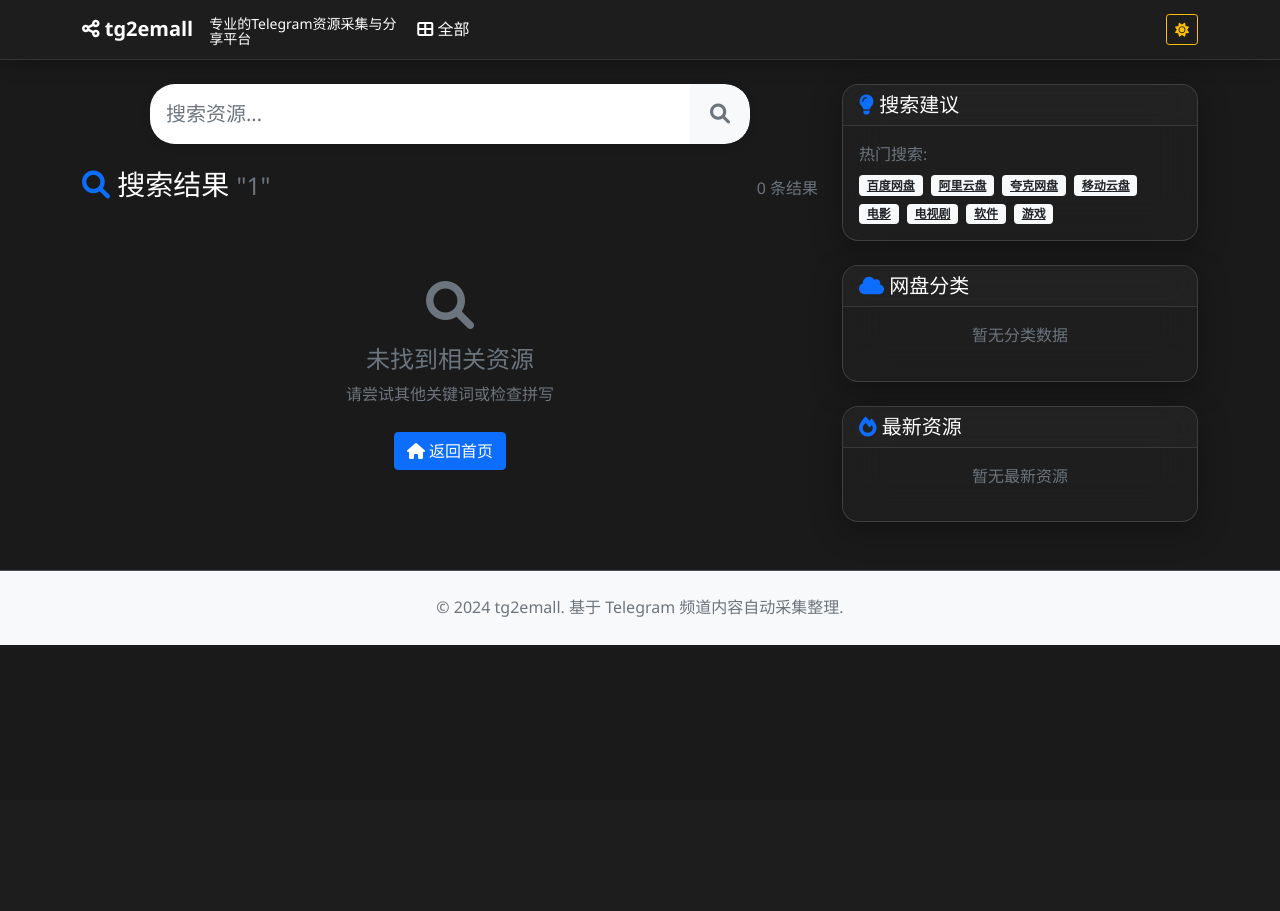
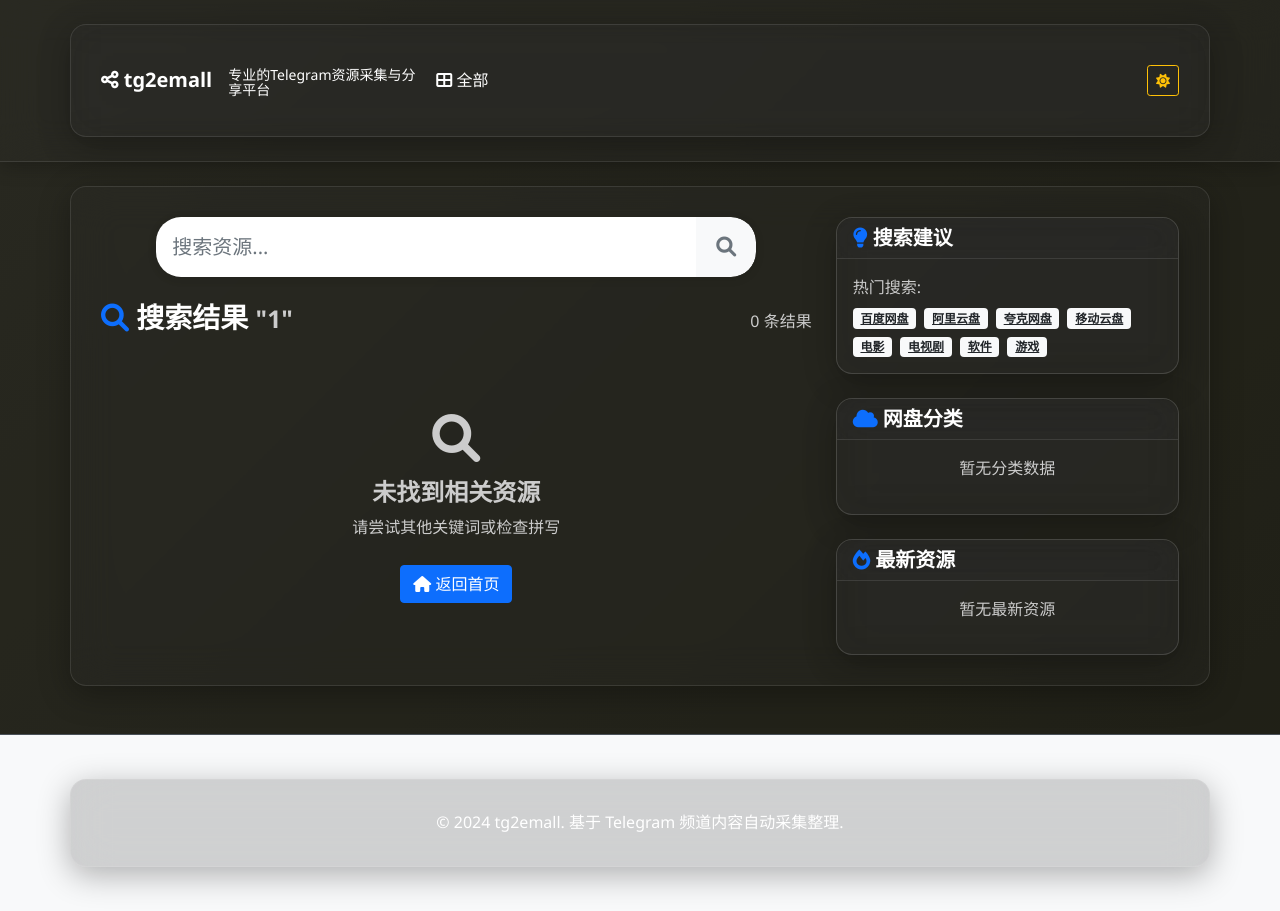
Before and after one commit to cecdat/tg2emall, a Flask app: page /tag/1 in a window 1280 px wide. Before the commit the page ends 645 px from the top, so only its background shows below. Run offline with Flask 3, Linux system fonts and the light colour scheme; data comes from the database, SQL or seed files in the repository; data that the repository does not hold is empty.

Commit message:
全面优化前端样式和功能
1. 导航栏文字可见性修复：
   - 恢复半透明蓝色背景rgba(13, 110, 253, 0.8)
   - 确保在明亮模式下文字清晰可见
   - 保持毛玻璃效果

2. 暗黑模式全局效果优化：
   - 添加全局背景渐变和Bing壁纸支持
   - 明亮模式：米色渐变背景
   - 暗黑模式：深色渐变背景，亮度降低70%
   - 添加全局文字颜色控制

3. 调试日志清理：
   - 关闭悬浮搜索框的所有console.log输出
   - 关闭Bing壁纸的调试日志
   - 保持功能完整性的同时减少控制台噪音

4. 基于Bootstrap的毛玻璃效果：
   - 为.container和.container-fluid添加毛玻璃效果
   - 明亮模式：半透明白色背景
   - 暗黑模式：半透明深色背景
   - 优化文字颜色在毛玻璃背景下的显示

5. 视觉效果提升：
   - 统一的毛玻璃设计语言
   - 更好的颜色对比度
   - 响应式设计保持完整

```diff
--- a/services/frontend/static/css/style.css
+++ b/services/frontend/static/css/style.css
@@ -41,11 +41,51 @@ body {
     font-family: 'Segoe UI', Tahoma, Geneva, Verdana, sans-serif;
     line-height: 1.6;
     transition: background-color 0.3s ease, color 0.3s ease;
+    background: linear-gradient(135deg, #f5f5dc 0%, #e6e6d3 100%);
+    background-attachment: fixed;
+    min-height: 100vh;
+    position: relative;
+}
+
+/* Bing壁纸背景层 */
+body::before {
+    content: '';
+    position: fixed;
+    top: 0;
+    left: 0;
+    width: 100%;
+    height: 100%;
+    background-image: var(--bing-wallpaper, linear-gradient(135deg, #f5f5dc 0%, #e6e6d3 100%));
+    background-size: cover;
+    background-position: center;
+    background-repeat: no-repeat;
+    z-index: -1;
+}
+
+/* 暗黑模式全局样式 */
+.dark-theme {
+    background: linear-gradient(135deg, #3a3a2e 0%, #2d2d20 100%);
+    color: #e0e0e0;
+}
+
+.dark-theme::before {
+    content: '';
+    position: fixed;
+    top: 0;
+    left: 0;
+    width: 100%;
+    height: 100%;
+    background-image: var(--bing-wallpaper, linear-gradient(135deg, #3a3a2e 0%, #2d2d20 100%));
+    background-size: cover;
+    background-position: center;
+    background-repeat: no-repeat;
+    z-index: -1;
+    filter: brightness(0.7);
 }
 
 /* 导航栏样式 - 保持毛玻璃效果 */
 .navbar {
-    background: rgba(255, 255, 255, 0.1) !important;
+    background: rgba(13, 110, 253, 0.8) !important;
     backdrop-filter: blur(20px);
     -webkit-backdrop-filter: blur(20px);
     border-bottom: 1px solid rgba(255, 255, 255, 0.2);
@@ -660,3 +700,67 @@ footer {
 .article-meta .tags {
     margin-top: 0.5rem;
 }
+
+/* 毛玻璃效果容器 */
+.container, .container-fluid {
+    background: rgba(255, 255, 255, 0.1);
+    backdrop-filter: blur(20px);
+    -webkit-backdrop-filter: blur(20px);
+    border: 1px solid rgba(255, 255, 255, 0.2);
+    border-radius: 16px;
+    box-shadow: 0 8px 32px rgba(0, 0, 0, 0.1);
+    margin-top: 20px;
+    margin-bottom: 20px;
+    padding: 30px;
+}
+
+/* 毛玻璃背景下的文字颜色优化 */
+.container, .container-fluid {
+    color: #000000;
+}
+
+.container h1, .container h2, .container h3,
+.container h4, .container h5, .container h6 {
+    color: #000000;
+    font-weight: 600;
+}
+
+.container .lead {
+    color: #000000;
+}
+
+.container .text-muted {
+    color: #666666 !important;
+}
+
+/* 暗黑模式毛玻璃效果容器 */
+.dark-theme .container, .dark-theme .container-fluid {
+    background: rgba(45, 45, 45, 0.2);
+    backdrop-filter: blur(20px);
+    -webkit-backdrop-filter: blur(20px);
+    border: 1px solid rgba(255, 255, 255, 0.1);
+    border-radius: 16px;
+    box-shadow: 0 8px 32px rgba(0, 0, 0, 0.3);
+    margin-top: 20px;
+    margin-bottom: 20px;
+    padding: 30px;
+}
+
+/* 暗黑模式毛玻璃背景下的文字颜色优化 */
+.dark-theme .container, .dark-theme .container-fluid {
+    color: #ffffff;
+}
+
+.dark-theme .container h1, .dark-theme .container h2, .dark-theme .container h3,
+.dark-theme .container h4, .dark-theme .container h5, .dark-theme .container h6 {
+    color: #ffffff;
+    font-weight: 600;
+}
+
+.dark-theme .container .lead {
+    color: #ffffff;
+}
+
+.dark-theme .container .text-muted {
+    color: #cccccc !important;
+}
--- a/services/frontend/templates/base.html
+++ b/services/frontend/templates/base.html
@@ -130,13 +130,10 @@
             .then(data => {
                 if (data.success && data.imageUrl) {
                     document.documentElement.style.setProperty('--bing-wallpaper', `url('${data.imageUrl}')`);
-                    console.log('Bing壁纸加载成功:', data.title);
-                } else {
-                    console.log('Bing壁纸加载失败，使用默认米色背景');
                 }
             })
             .catch(error => {
-                console.log('Bing壁纸加载失败，使用默认米色背景:', error);
+                // 静默处理错误，使用默认背景
             });
     }
 
```
Also changed, not shown: services/frontend/templates/index.html (+2 -21 lines).
